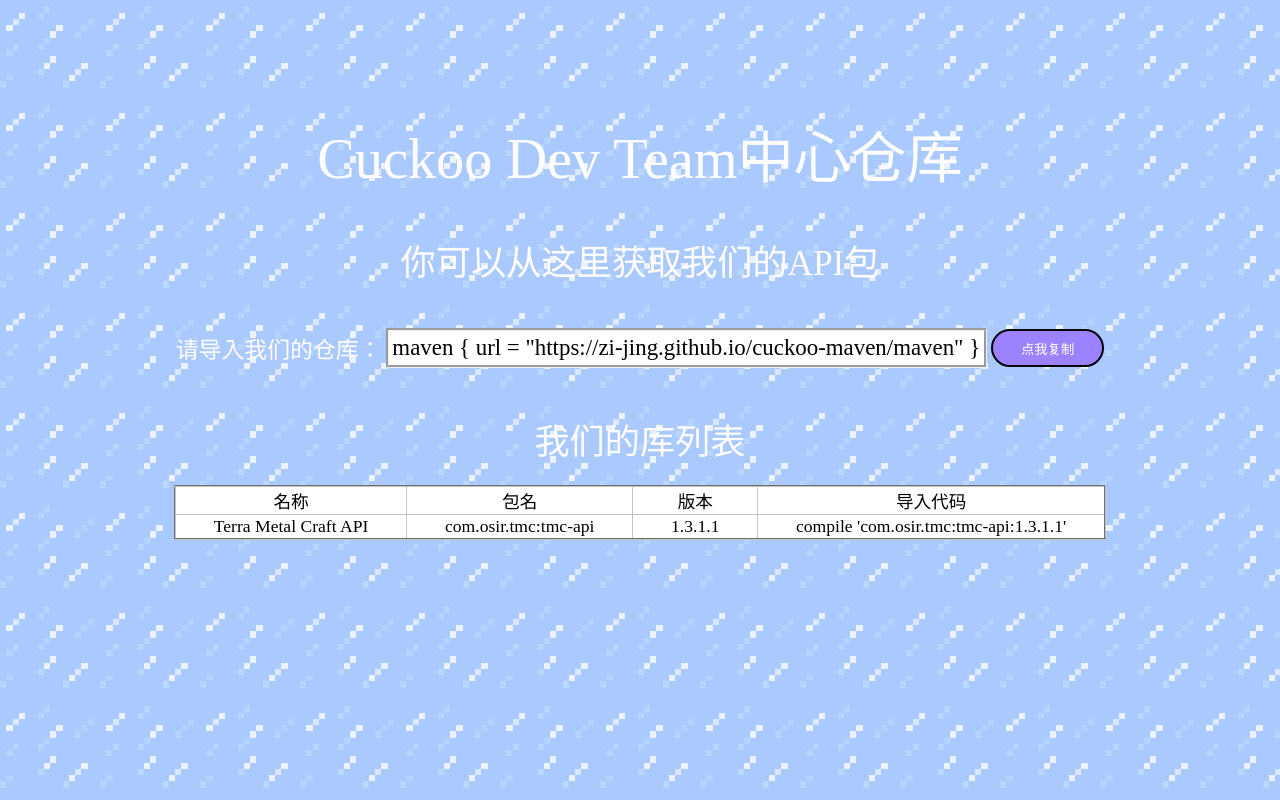
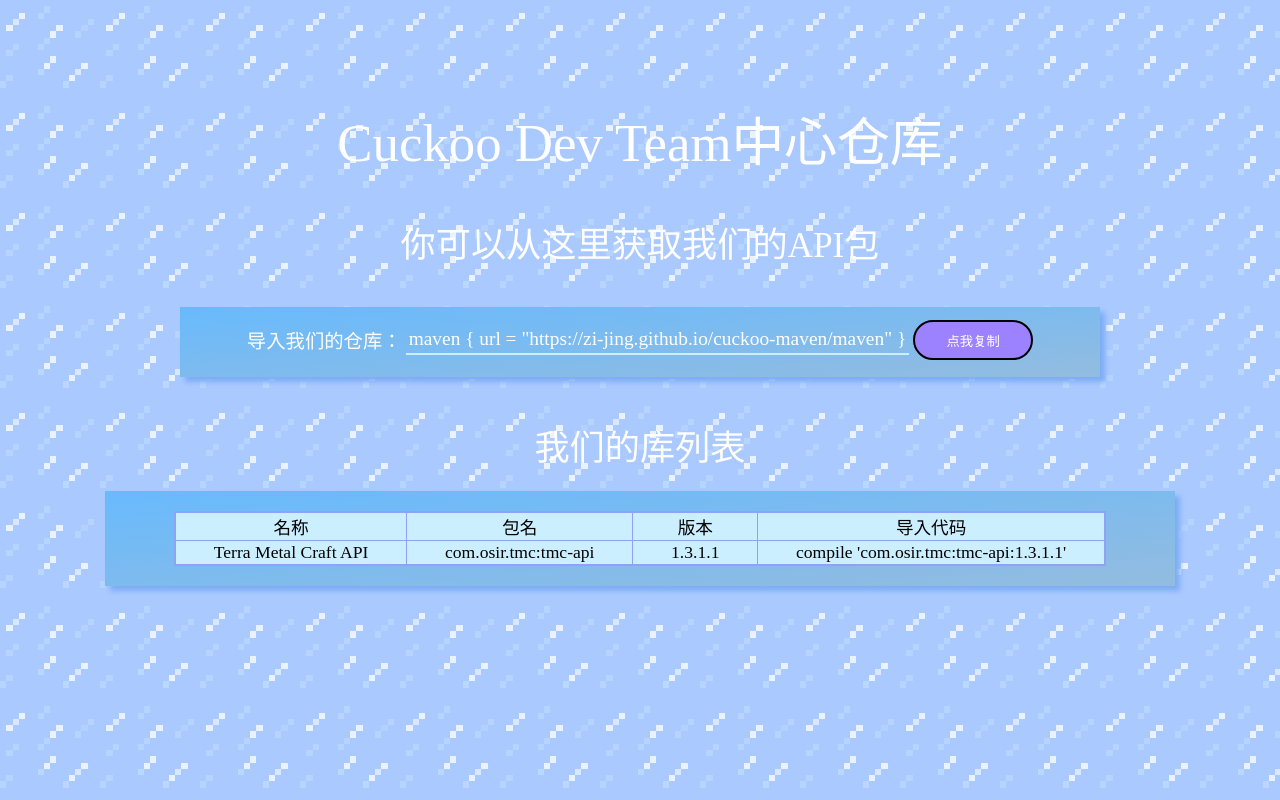
Before and after one commit to KitraMGP/cuckoo-maven, a plain HTML site: page maven/index.html in a window 1280 px wide. Drawn offline with Linux system fonts and the light colour scheme.

Commit message:
加点细节

```diff
--- a/maven/index.html
+++ b/maven/index.html
@@ -12,22 +12,26 @@
             margin: 0;
             background-image: url(ice.png);
             font-size: 1.1em;
+            text-align: center;
         }
 
-        #toptitle {
-            text-align: center;
-            font-size: 3.2em;
+        .title-big-white {
+            font-size: 3em;
             color: white;
         }
 
         .largecentertext {
-            text-align: center;
             font-size: 2em;
             color: white;
         }
 
-        .blank {
-            margin-top: 3cm;
+        #repolink {
+            width: 900px;
+            height: 50px;
+            margin: auto;
+            padding: 10px;
+            box-shadow: 5px 5px 5px rgb(126, 173, 245);
+            background-image: linear-gradient(to bottom right, #68bafd, #93bcdf);
         }
 
         #repolink table {
@@ -35,32 +39,45 @@
         }
 
         #repolink table tr td {
-            font-size: 1.3em;
+            font-size: 1.1em;
             color: white;
         }
 
         #repolink table tr td div {
-            padding: 0.1cm;
-            border-style: groove;
-            background-color: white;
-            color: black;
+            padding: 3px;
+            border-bottom: 2px rgb(204, 239, 255) solid;
+            background-color: transparent;
+            color: white;
         }
 
         #repolink table tr td button {
-            width: 3cm;
-            height: 1cm;
-            border-radius: 0.5cm;
+            width: 120px;
+            height: 40px;
+            border-radius: 50px;
             border-style: solid;
             background-color: #9d82ff;
             color: white;
+        }
+
+        #repolink table tr td button:hover {
+            background-color: #b5a2f7;
+        }
+
+        #repolist {
+            width: 1050px;
+            margin: auto;
+            padding: 20px 10px 20px 10px;
+            box-shadow: 5px 5px 5px rgb(126, 173, 245);
+            background-image: linear-gradient(to bottom right, #68bafd, #93bcdf);
         }
 
         #repolist table {
             margin: auto;
             text-align: center;
             border-collapse: collapse;
-            background-color: white;
-            border-color: #c4c2c2;
+            background-color: rgb(204, 239, 255);
+            border: 2px rgb(143, 162, 245) solid;
+            color: black;
         }
 
         #repolist table td {
@@ -69,8 +86,8 @@
         }
     </style>
 
-    <div class="blank" />
-    <div id="toptitle">Cuckoo Dev Team中心仓库</div>
+    <div style="margin-top: 100px;" />
+    <div class="title-big-white">Cuckoo Dev Team中心仓库</div>
     <div class="largecentertext">
         <br> 你可以从这里获取我们的API包 <br><br>
     </div>
@@ -79,7 +96,7 @@
         <table border="0">
             <tr>
                 <td>
-                    请导入我们的仓库：
+                    导入我们的仓库：
                 </td>
                 <td>
                     <div>maven { url = "https://zi-jing.github.io/cuckoo-maven/maven" }</div>
```
